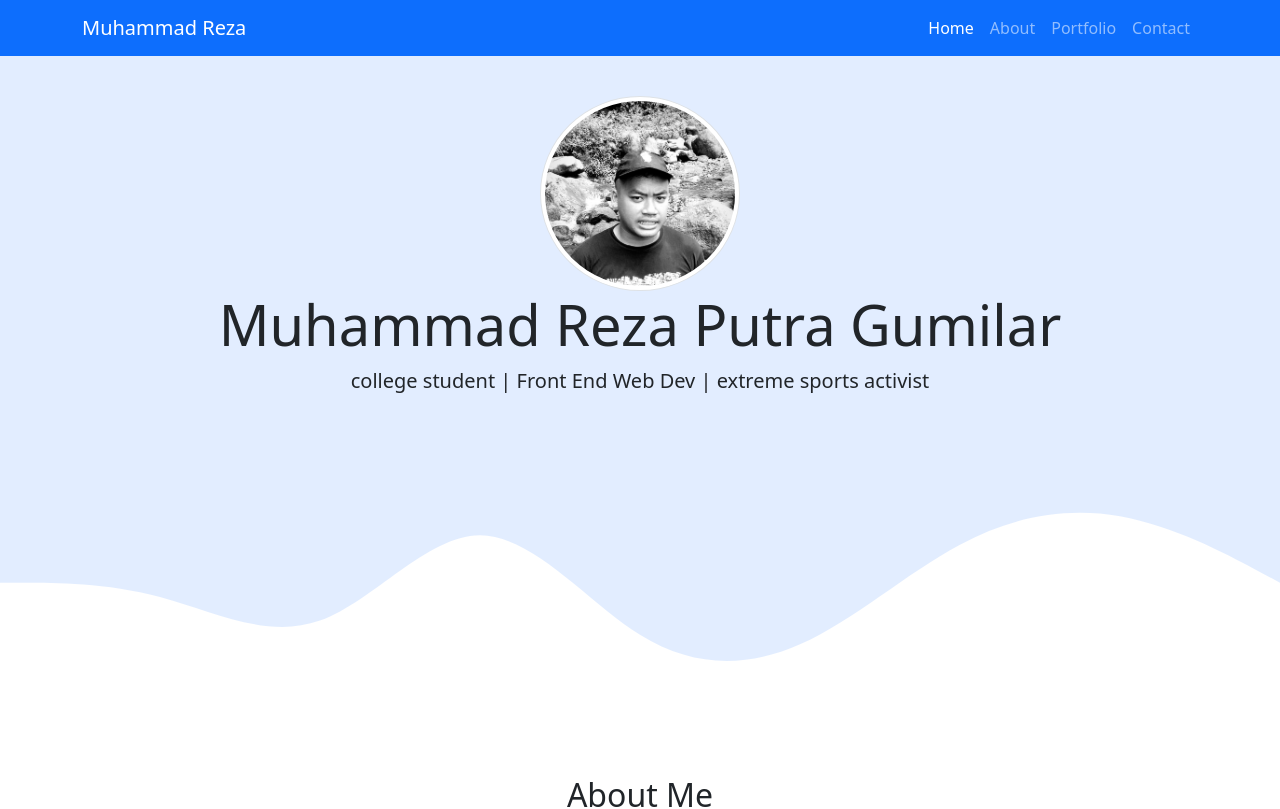
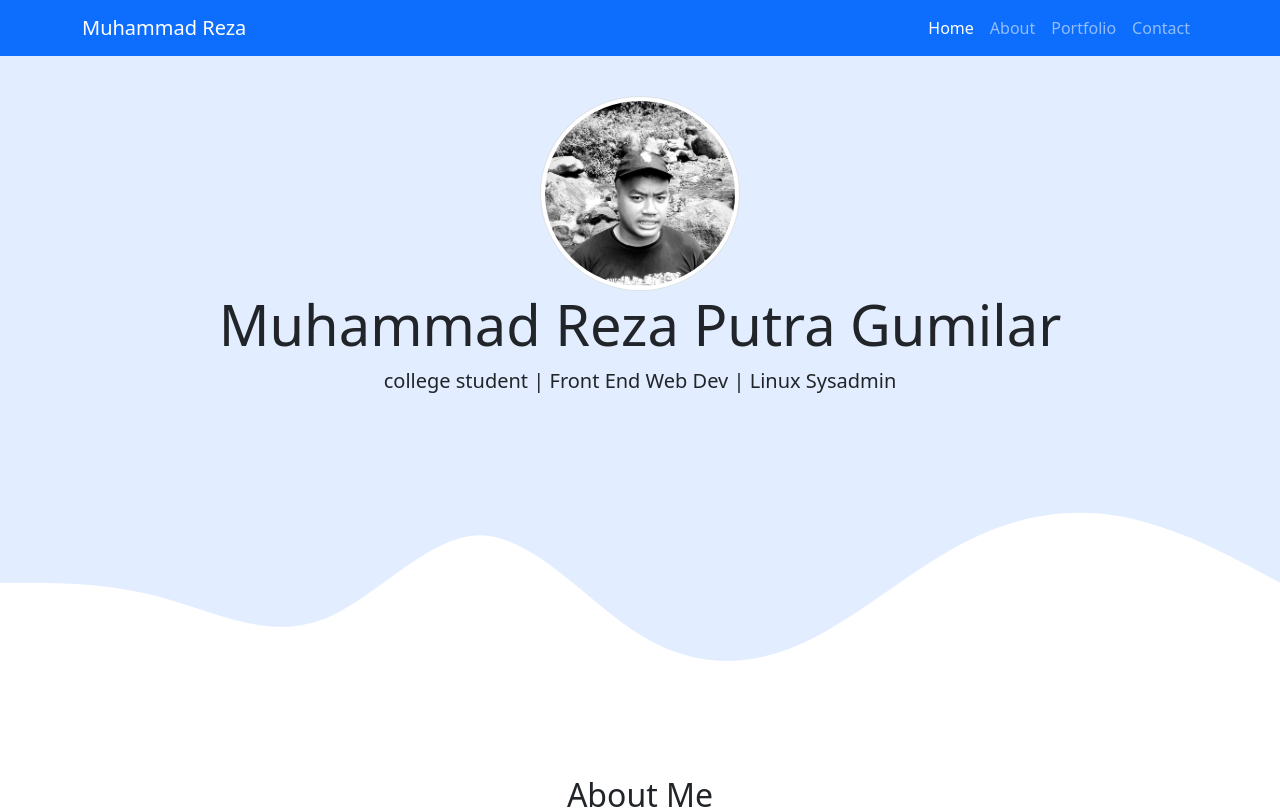
Before and after one commit to rezagumilar158/rezagumilar158.github.io, a plain HTML site: page index.html in a window 1280 px wide. Shown: the top 809 px of the page. Drawn offline with nearby package versions, Linux system fonts and the light colour scheme.

Commit message:
update sikit

```diff
--- a/index.html
+++ b/index.html
@@ -47,7 +47,7 @@
     <section class="jumbotron text-center">
       <img src="img/pp.JPG" alt="reza" width="200" class="rounded-circle img-thumbnail" />
       <h1 class="display-4">Muhammad Reza Putra Gumilar</h1>
-      <p class="lead">college student | Front End Web Dev | extreme sports activist</p>
+      <p class="lead">college student | Front End Web Dev | Linux Sysadmin</p>
       <svg xmlns="http://www.w3.org/2000/svg" viewBox="0 0 1440 320">
         <path
           fill="#ffffff"
```
